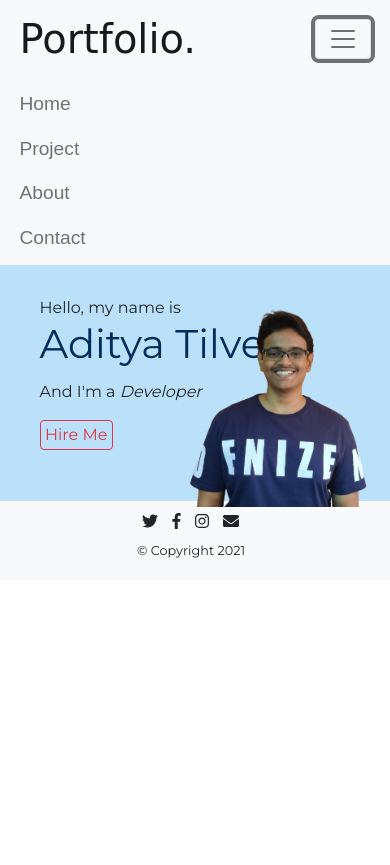
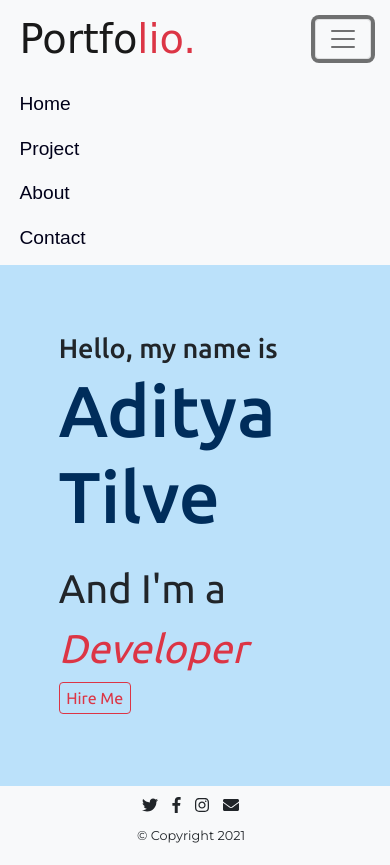
Before and after one commit to AdiTilve/portfolio, a plain HTML site: page index.html in a window 390 px wide. Both pictures are taken after a click on the button 342 px from the left and 38 px from the top of the page. Before the commit the page ends 844 px from the top, so only its background shows below. Drawn offline with nearby package versions, Linux system fonts and the light colour scheme; a web font is replaced by a local one.

Commit message:
Update styles.css

```diff
--- a/css/styles.css
+++ b/css/styles.css
@@ -1,18 +1,33 @@
+@import url('https://fonts.googleapis.com/css2?family=Ubuntu:wght@400;500&display=swap');
 body {
   font-family: 'Montserrat', sans-serif;
   line-height: 1.5;
 }
 
 /* Navigation bar */
-.nav-link{
+.nav-link-text{
   color: #000019;
   font-size: 1.2rem;
+  transition: color 0.3s ease;
 }
 
+.nav-link-text:hover{
+  /* color:#0C5CD3; */
+  color:#DC3545;
+}
+
+.navbar .navbar-brand span{
+  color:#DC3545;
+}
 .navbar-brand{
-  color: #000019;
+  color: #002D5B;
   font-size: 2.5rem;
   font-family: 'Palette Mosaic', cursive;
+}
+
+.navbar-brand:hover{
+  /* color:#0C5CD3; */
+  color:#DC3545;
 }
 
 .navbar{
@@ -24,29 +39,43 @@ body {
 #title{
   /* background-color: #C6C2C5; */
   background-color: #BBE1FA;
-  padding:10% 10% 0%;
+  padding:10% 0 8% 0%;
   text-align: left;
+  font-family: 'Ubuntu',sans-serif;
 }
 
-.title-text{
-  width:45%;
-  color: #464D65;
+.title-text1{
+  font-size:1.688rem;
+  font-weight: 500;
+}
+
+.title-text2{
+  font-size: 2.5rem;
+}
+
+.container .title-text2 em{
+  color:#DC3545;
 }
 
 .big-heading{
   color: #002D5B;
   padding-bottom: 3%;
-  font-size: 3.5rem;
+  font-size:4.5rem;
+}
+
+.container{
+  padding: 4% 0 0 4%;
 }
 
 .title-img{
   position: absolute;
-  top: 23%;
-  right: 15%;
+  right:12%;
+  top:25%;
+  /* bottom:1%; */
 }
 
 .title-btn{
-    margin: 7% 5% 5% 0%;
+    margin: 1% 5% 5% 0;
     padding: 1% 2%;
 }
 
@@ -54,6 +83,7 @@ body {
   background-color: #F8F9FA;
   padding: 1% 0;
   text-align: center;
+  position: relative;
 }
 
 .footer-icons {
@@ -74,12 +104,15 @@ body {
   text-align: left;
 }
 
-.card{
-  width:25%;
-  margin: 1% 3% 4% 5%;
+ .card{
+   margin:5% auto;
   padding:0;
+  text-align:center;
 }
 
+.card:hover{
+  box-shadow: 0 0 10px 2px rgba(0,0,0,0.5);
+}
 .title-btn-project{
   padding:1% 4% 2% 3% ;
   margin-top: 4%;
@@ -104,62 +137,40 @@ body {
   padding-bottom:7%;
 }
 
-@media(max-width:1274px){
+ @media(max-width:1274px){
   /* Project */
-  #title-project{
+  /* #title-project{
     padding:6% 4% 3%;
-  }
-
-  .card{
-    width:35%;
-    margin:0 0 5rem 10%;
   }
 
   .project-heading-text{
     font-size: 3rem;
   }
+  .card{
+    margin-bottom: 10%;
+  }*/
+
 
 }
-@media(max-width:808px){
-  /* Project */
-  #title-project{
-    padding:6% 2% 3%;
+@media(max-width:990px){
+  .title-img{
+    display: none;
+   }
+
+  .container{
+    padding-left: 13%;
   }
-
-  .card{
-    width:40%;
-    margin:1% 0 5% 6.5%;
-  }
-
-  .project-heading-text{
-    font-size: 2.7rem;
-  }
-
 }
 @media (max-width:650px){
-  #title{
-    padding:6% 5% 4%;
-    position: relative;
+  /* Project.html */
+  #title-project{
+    padding:9% 3% 3%;
   }
-
-  .big-heading{
-    color: #002D5B;
-    padding-bottom: 1.5%;
-    font-size: 2.5rem;
+  .card{
+    width:70%;
+    margin-bottom: 10%;
   }
-
-  p{
-    font-size: 0.8rem;
+  .project-heading{
+    padding-bottom:12%;
   }
-
-  .title-text{
-    width:45%;
-  }
-
-  .title-img{
-    width: 50%;
-    top:13%;
-    right:4%;
-  }
-
 }
```
